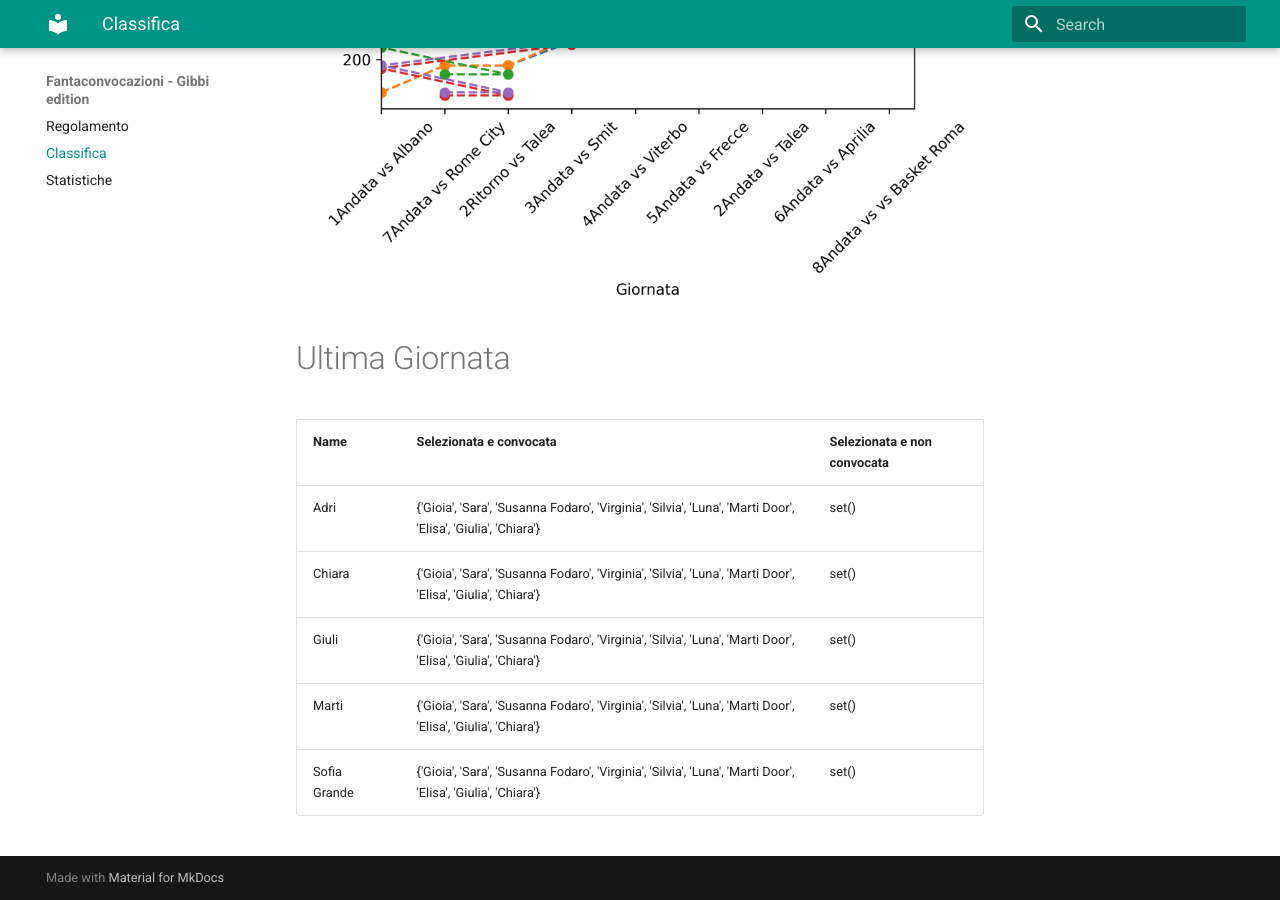
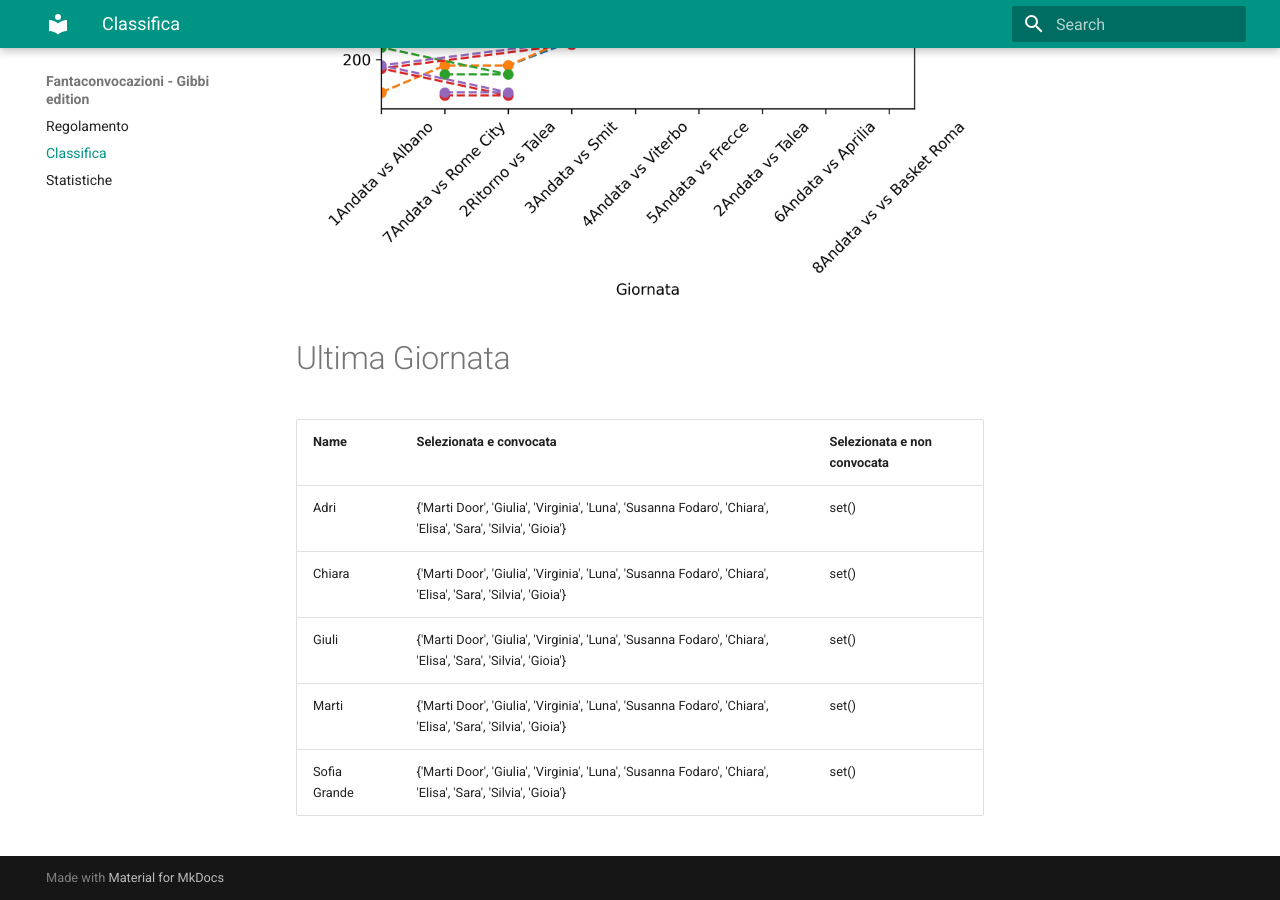
Before and after one commit to martinig94/fantagibbi, an MkDocs documentation site: the page built from docs/Classifica.md, in a window 1280 px wide and 900 px high, scrolled down 810 px. Built offline with MkDocs 1.6.1 and Material for MkDocs 9.7.7, drawn with Linux system fonts in a browser that asks for light colours.

Commit message:
Auto-update from main.py

```diff
--- a/docs/Classifica.md
+++ b/docs/Classifica.md
@@ -18,9 +18,9 @@
 <!-- START_TABLE CORRECT -->
 | Name         | Selezionata e convocata                                                                                      | Selezionata e non convocata   |
 |:-------------|:-------------------------------------------------------------------------------------------------------------|:------------------------------|
-| Adri         | {'Gioia', 'Sara', 'Susanna Fodaro', 'Virginia', 'Silvia', 'Luna', 'Marti Door', 'Elisa', 'Giulia', 'Chiara'} | set()                         |
-| Chiara       | {'Gioia', 'Sara', 'Susanna Fodaro', 'Virginia', 'Silvia', 'Luna', 'Marti Door', 'Elisa', 'Giulia', 'Chiara'} | set()                         |
-| Giuli        | {'Gioia', 'Sara', 'Susanna Fodaro', 'Virginia', 'Silvia', 'Luna', 'Marti Door', 'Elisa', 'Giulia', 'Chiara'} | set()                         |
-| Marti        | {'Gioia', 'Sara', 'Susanna Fodaro', 'Virginia', 'Silvia', 'Luna', 'Marti Door', 'Elisa', 'Giulia', 'Chiara'} | set()                         |
-| Sofia Grande | {'Gioia', 'Sara', 'Susanna Fodaro', 'Virginia', 'Silvia', 'Luna', 'Marti Door', 'Elisa', 'Giulia', 'Chiara'} | set()                         |
+| Adri         | {'Marti Door', 'Giulia', 'Virginia', 'Luna', 'Susanna Fodaro', 'Chiara', 'Elisa', 'Sara', 'Silvia', 'Gioia'} | set()                         |
+| Chiara       | {'Marti Door', 'Giulia', 'Virginia', 'Luna', 'Susanna Fodaro', 'Chiara', 'Elisa', 'Sara', 'Silvia', 'Gioia'} | set()                         |
+| Giuli        | {'Marti Door', 'Giulia', 'Virginia', 'Luna', 'Susanna Fodaro', 'Chiara', 'Elisa', 'Sara', 'Silvia', 'Gioia'} | set()                         |
+| Marti        | {'Marti Door', 'Giulia', 'Virginia', 'Luna', 'Susanna Fodaro', 'Chiara', 'Elisa', 'Sara', 'Silvia', 'Gioia'} | set()                         |
+| Sofia Grande | {'Marti Door', 'Giulia', 'Virginia', 'Luna', 'Susanna Fodaro', 'Chiara', 'Elisa', 'Sara', 'Silvia', 'Gioia'} | set()                         |
 <!-- END_TABLE CORRECT -->
```
